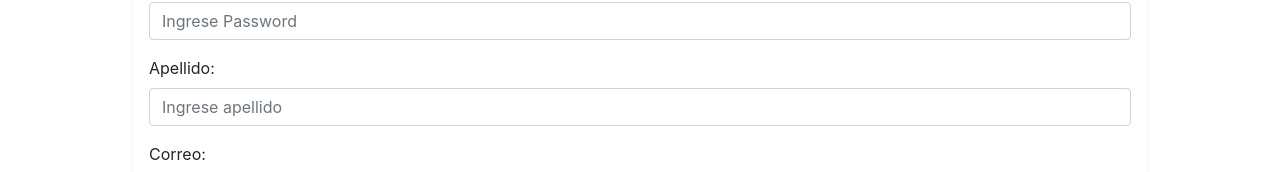
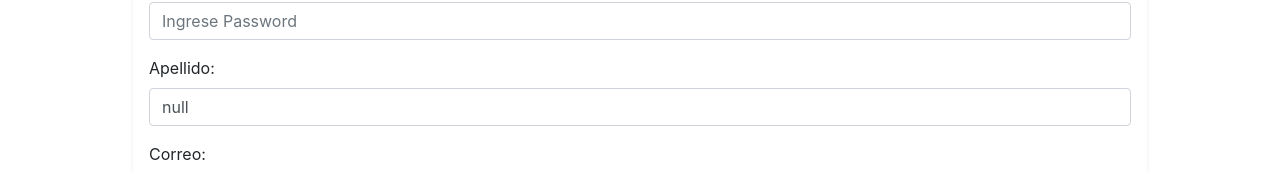
Before and after one commit to Nabalrog/Truequeo, a React (Create React App) app: page /CrearUsuario in a window 1280 px wide. Shown: the part 324-496 px from the top of the page. Built offline with nearby package versions, Linux system fonts and the light colour scheme; a web font is replaced by a local one.

Commit message:
2da core

```diff
--- a/src/containers/CrearUsuario/CrearUsuario.js
+++ b/src/containers/CrearUsuario/CrearUsuario.js
@@ -65,7 +65,7 @@ const CrearUsuario = () => {
                     </div>
                     <div className="form-group" htmlFor="">
                         <label>Apellido:</label>
-                        <input className="form-control" onChange={handletelefono} value={telefono} placeholder="Ingrese apellido" id="telefono" type="number" />
+                        <input className="form-control" onChange={handletelefono} value={telefono} placeholder="Ingrese apellido" id="telefono" type="text" />
                     </div>
                     <div className="form-group" htmlFor="">
                         <label>Correo:</label>
```
